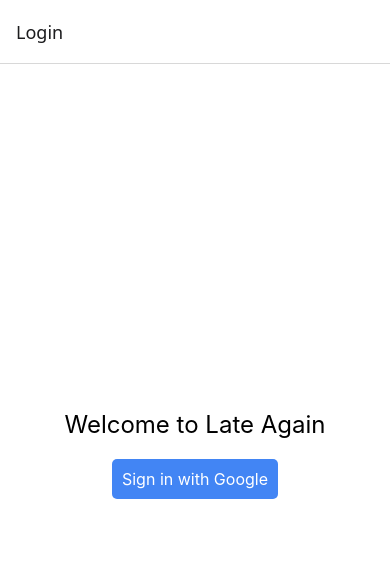
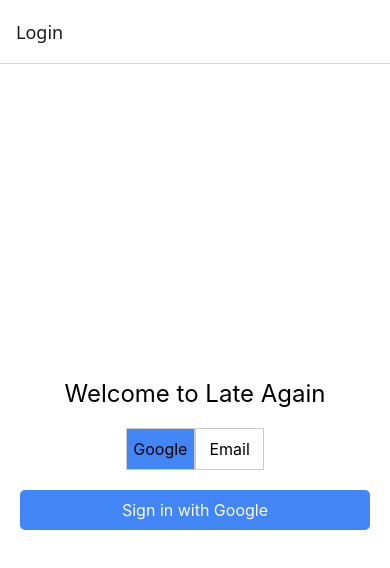
Before and after one commit to DayByDayBy/lateAgain, a React Native app: screen /Login in a window 390 px wide. Shown: the top 568 px of the page. Built offline with nearby package versions, Linux system fonts and the light colour scheme; what expo-web-browser would draw is missing.

Commit message:
Add email/password auth option

```diff
--- a/src/LoginScreen.tsx
+++ b/src/LoginScreen.tsx
@@ -1,21 +1,138 @@
-import React from 'react'
-import { View, Text, TouchableOpacity, StyleSheet } from 'react-native'
-import { signInWithGoogle } from './supabaseClient'
+import React, { useState } from 'react'
+import { View, Text, TouchableOpacity, TextInput, Alert, StyleSheet } from 'react-native'
+import { signInWithGoogle, signUpWithEmail, signInWithPassword } from './supabaseClient'
 
 const LoginScreen = () => {
+  const [authMethod, setAuthMethod] = useState<'google' | 'email'>('google')
+  const [isSignUp, setIsSignUp] = useState(false)
+  const [email, setEmail] = useState('')
+  const [password, setPassword] = useState('')
+  const [confirmPassword, setConfirmPassword] = useState('')
+  const [error, setError] = useState('')
+
+  const validateEmail = (email: string) => {
+    const emailRegex = /^[^\s@]+@[^\s@]+\.[^\s@]+$/
+    return emailRegex.test(email)
+  }
+
+  const validatePassword = (password: string) => {
+    return password.length >= 6
+  }
+
   const handleGoogleSignIn = async () => {
+    setError('')
     const { error } = await signInWithGoogle()
     if (error) {
-      console.error('Error signing in:', error.message)
+      setError(error.message)
+    }
+  }
+
+  const handleEmailAuth = async () => {
+    setError('')
+    if (!validateEmail(email)) {
+      setError('Please enter a valid email address.')
+      return
+    }
+    if (!validatePassword(password)) {
+      setError('Password must be at least 6 characters long.')
+      return
+    }
+    if (isSignUp && password !== confirmPassword) {
+      setError('Passwords do not match.')
+      return
+    }
+
+    try {
+      if (isSignUp) {
+        const { error } = await signUpWithEmail(email, password)
+        if (error) {
+          setError(error.message)
+        } else {
+          Alert.alert('Success', 'Account created successfully! Please check your email to confirm.')
+        }
+      } else {
+        const { error } = await signInWithPassword(email, password)
+        if (error) {
+          setError(error.message)
+        }
+      }
+    } catch (err) {
+      setError('An unexpected error occurred.')
     }
   }
 
   return (
     <View style={styles.container}>
       <Text style={styles.title}>Welcome to Late Again</Text>
-      <TouchableOpacity style={styles.button} onPress={handleGoogleSignIn}>
-        <Text style={styles.buttonText}>Sign in with Google</Text>
-      </TouchableOpacity>
+
+      <View style={styles.toggleContainer}>
+        <TouchableOpacity
+          style={[styles.toggleButton, authMethod === 'google' && styles.activeToggle]}
+          onPress={() => setAuthMethod('google')}
+        >
+          <Text style={styles.toggleText}>Google</Text>
+        </TouchableOpacity>
+        <TouchableOpacity
+          style={[styles.toggleButton, authMethod === 'email' && styles.activeToggle]}
+          onPress={() => setAuthMethod('email')}
+        >
+          <Text style={styles.toggleText}>Email</Text>
+        </TouchableOpacity>
+      </View>
+
+      {authMethod === 'google' ? (
+        <TouchableOpacity style={styles.button} onPress={handleGoogleSignIn}>
+          <Text style={styles.buttonText}>Sign in with Google</Text>
+        </TouchableOpacity>
+      ) : (
+        <View style={styles.formContainer}>
+          <View style={styles.formToggle}>
+            <TouchableOpacity
+              style={[styles.formToggleButton, !isSignUp && styles.activeFormToggle]}
+              onPress={() => setIsSignUp(false)}
+            >
+              <Text style={styles.formToggleText}>Sign In</Text>
+            </TouchableOpacity>
+            <TouchableOpacity
+              style={[styles.formToggleButton, isSignUp && styles.activeFormToggle]}
+              onPress={() => setIsSignUp(true)}
+            >
+              <Text style={styles.formToggleText}>Sign Up</Text>
+            </TouchableOpacity>
+          </View>
+
+          <TextInput
+            style={styles.input}
+            placeholder="Email"
+            value={email}
+            onChangeText={setEmail}
+            keyboardType="email-address"
+            autoCapitalize="none"
+          />
+          <TextInput
+            style={styles.input}
+            placeholder="Password"
+            value={password}
+            onChangeText={setPassword}
+            secureTextEntry
+          />
+          {isSignUp && (
+            <TextInput
+              style={styles.input}
+              placeholder="Confirm Password"
+              value={confirmPassword}
+              onChangeText={setConfirmPassword}
+              secureTextEntry
+            />
+          )}
+
+          {error ? <Text style={styles.errorText}>{error}</Text> : null}
+
+          <TouchableOpacity style={styles.button} onPress={handleEmailAuth}>
+            <Text style={styles.buttonText}>{isSignUp ? 'Sign Up' : 'Sign In'}</Text>
+          </TouchableOpacity>
+        </View>
+      )}
     </View>
   )
 }
@@ -26,20 +143,77 @@ const styles = StyleSheet.create({
     justifyContent: 'center',
     alignItems: 'center',
     backgroundColor: '#fff',
+    padding: 20,
   },
   title: {
     fontSize: 24,
     marginBottom: 20,
   },
+  toggleContainer: {
+    flexDirection: 'row',
+    marginBottom: 20,
+  },
+  toggleButton: {
+    flex: 1,
+    padding: 10,
+    borderWidth: 1,
+    borderColor: '#ccc',
+    alignItems: 'center',
+  },
+  activeToggle: {
+    backgroundColor: '#4285F4',
+  },
+  toggleText: {
+    fontSize: 16,
+    color: '#000',
+  },
   button: {
     backgroundColor: '#4285F4',
     padding: 10,
     borderRadius: 5,
+    width: '100%',
+    alignItems: 'center',
   },
   buttonText: {
     color: '#fff',
     fontSize: 16,
   },
+  formContainer: {
+    width: '100%',
+    maxWidth: 300,
+  },
+  formToggle: {
+    flexDirection: 'row',
+    marginBottom: 20,
+  },
+  formToggleButton: {
+    flex: 1,
+    padding: 10,
+    borderWidth: 1,
+    borderColor: '#ccc',
+    alignItems: 'center',
+  },
+  activeFormToggle: {
+    backgroundColor: '#4285F4',
+  },
+  formToggleText: {
+    fontSize: 16,
+    color: '#000',
+  },
+  input: {
+    width: '100%',
+    padding: 10,
+    borderWidth: 1,
+    borderColor: '#ccc',
+    borderRadius: 5,
+    marginBottom: 10,
+    fontSize: 16,
+  },
+  errorText: {
+    color: 'red',
+    marginBottom: 10,
+    textAlign: 'center',
+  },
 })
 
 export default LoginScreen
--- a/src/supabaseClient.ts
+++ b/src/supabaseClient.ts
@@ -24,6 +24,22 @@ export const signOut = async () => {
   return { error }
 }
 
+export const signUpWithEmail = async (email: string, password: string) => {
+  const { data, error } = await supabase.auth.signUp({
+    email,
+    password,
+  })
+  return { data, error }
+}
+
+export const signInWithPassword = async (email: string, password: string) => {
+  const { data, error } = await supabase.auth.signInWithPassword({
+    email,
+    password,
+  })
+  return { data, error }
+}
+
 export const getCurrentUser = () => {
   return supabase.auth.getUser()
 }
```
Also changed, not shown: 1 other file (tests, documents, lock files or other folders).
